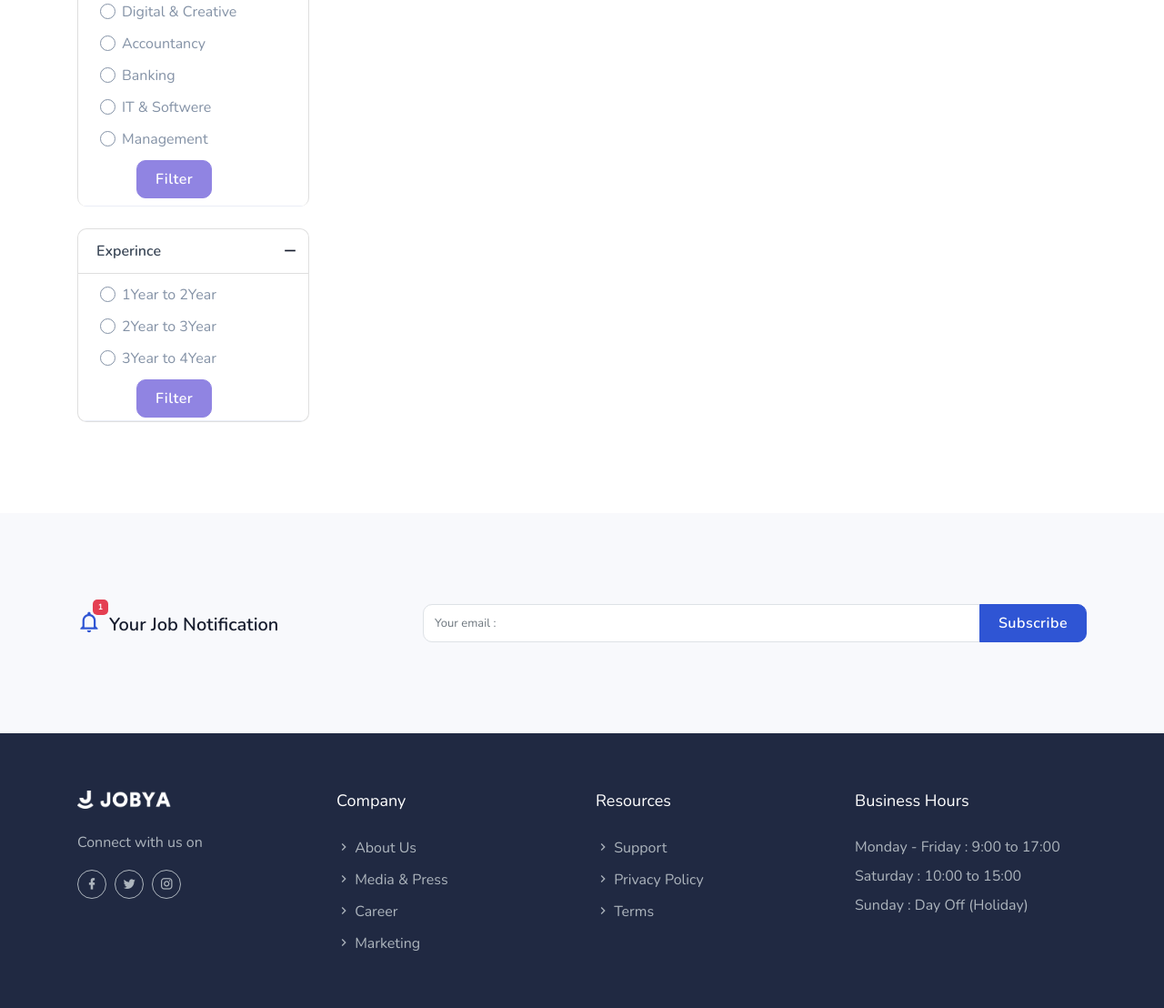
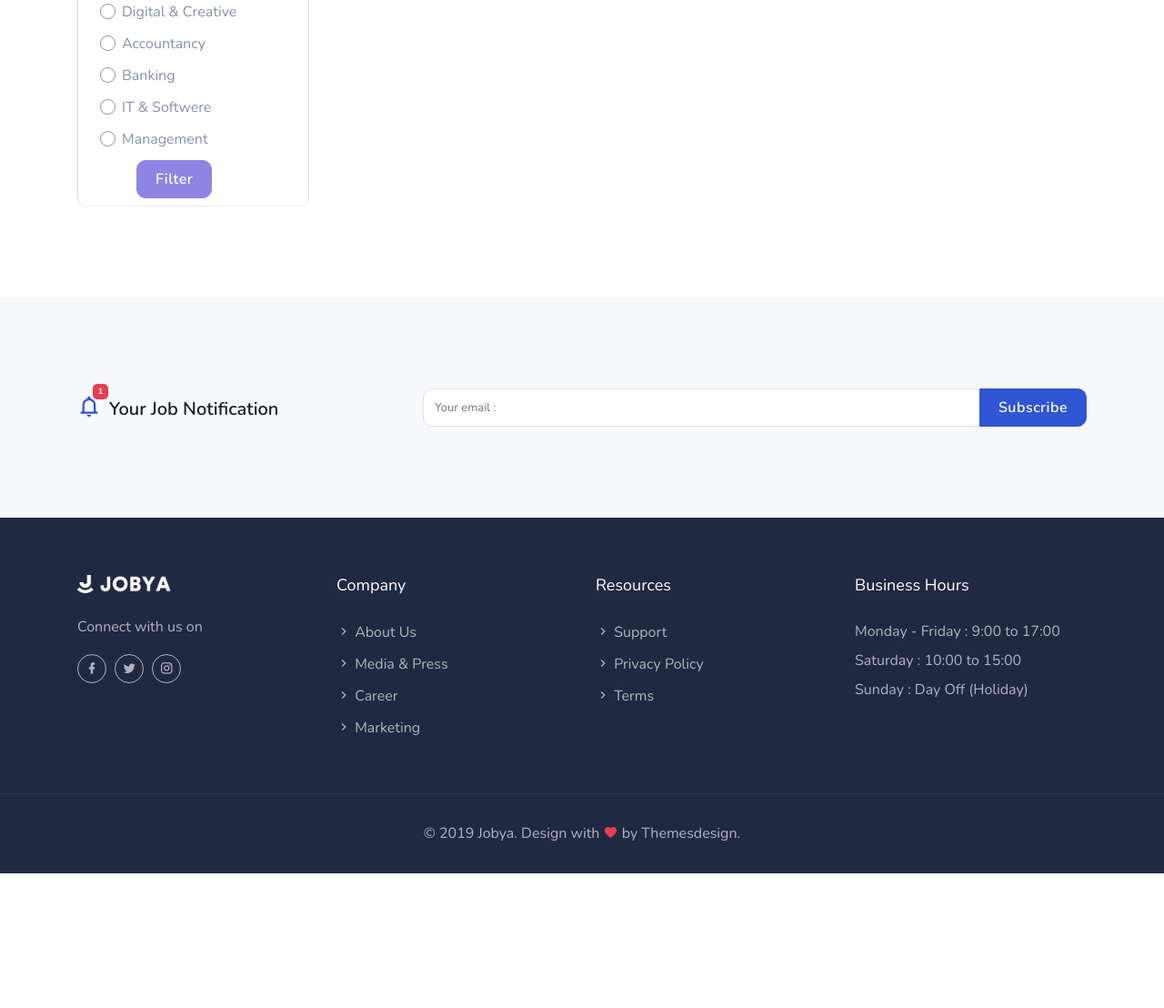
Before and after one commit to Partha23-GitHub/Jobaya-job_Portal, a Django app: page /alljobs/ in a window 1280 px wide. Shown: the part 811-1919 px from the top of the page at 91% size. After the commit the page ends 1771 px from the top, so only its background shows below. Run offline with Django 3.2, Linux system fonts and the light colour scheme; data that the repository does not hold is empty; some libraries are stand-ins or nearby versions.

Commit message:
ORM Updated

```diff
--- a/jobapp/templates/jobapp/job-list.html
+++ b/jobapp/templates/jobapp/job-list.html
@@ -80,37 +80,6 @@
                                 </form>
                             </div>
                             <!-- collapse one end -->
-                            <div class="card rounded mt-4">
-                                <a data-toggle="collapse" href="#collapsethree" class="job-list" aria-expanded="true" aria-controls="collapsethree">
-                                    <div class="card-header" id="headingthree">
-                                        <h6 class="mb-0 text-dark f-18">Experince</h6>
-                                    </div>
-                                </a>
-                            <form action="" method="get">
-                                <div id="collapsethree" class="collapse show" aria-labelledby="headingthree">
-                                    <div class="card-body p-0">
-                                        <div class="custom-control custom-radio">
-                                            <input type="radio" id="customRadio13" name="customRadio2" class="custom-control-input">
-                                            <label class="custom-control-label ml-1 text-muted f-15" for="customRadio13">1Year to 2Year</label>
-                                        </div>
-
-                                        <div class="custom-control custom-radio">
-                                            <input type="radio" id="customRadio14" name="customRadio2" class="custom-control-input">
-                                            <label class="custom-control-label ml-1 text-muted f-15" for="customRadio14">2Year to 3Year</label>
-                                        </div>
-
-                                        <div class="custom-control custom-radio">
-                                            <input type="radio" id="customRadio15" name="customRadio2" class="custom-control-input">
-                                            <label class="custom-control-label ml-1 text-muted f-15" for="customRadio15">3Year to 4Year</label>
-                                        </div>
-
-                                        <div style="margin-left: 4em; height: 2em;margin-bottom: .8em;">
-                                            <a href="#" class="btn btn-info">Filter</a>
-                                        </div>
-                                    </div>
-                                </div>
-                             </div>
-                           </form>
                         </div>
                     </div>
                 </div>
--- a/jobapp/views.py
+++ b/jobapp/views.py
@@ -10,7 +10,7 @@ def candidateIndex(request):
 
 def companyIndex(request):
     id=request.session.get('id')
-    postedjobs=JobDetails.objects.filter(userid=id)
+    postedjobs=JobDetails.objects.filter(userid=id).order_by('lastdate')[:5]
     return render(request,'jobapp/company/index.html',{'jobs':postedjobs})
 
 #for sign Up
@@ -190,12 +190,12 @@ def JobdetailsSubmit(request):
 # display joblist posted by perticular HR
 def companyjoblist(request):
     id=request.session.get('id')
-    postedjobs=JobDetails.objects.filter(userid=id)
+    postedjobs=JobDetails.objects.filter(userid=id).order_by('lastdate')
     return render(request,'jobapp/company/companyjoblist.html',{'jobs':postedjobs})
 
 #display all jobs to candidate
 def candidateJobList(request):
-    alljobs=JobDetails.objects.all()
+    alljobs=JobDetails.objects.all().order_by('lastdate')
     return render(request,'jobapp/job-list.html',{'alljobs':alljobs})
 
 #view job details
```
